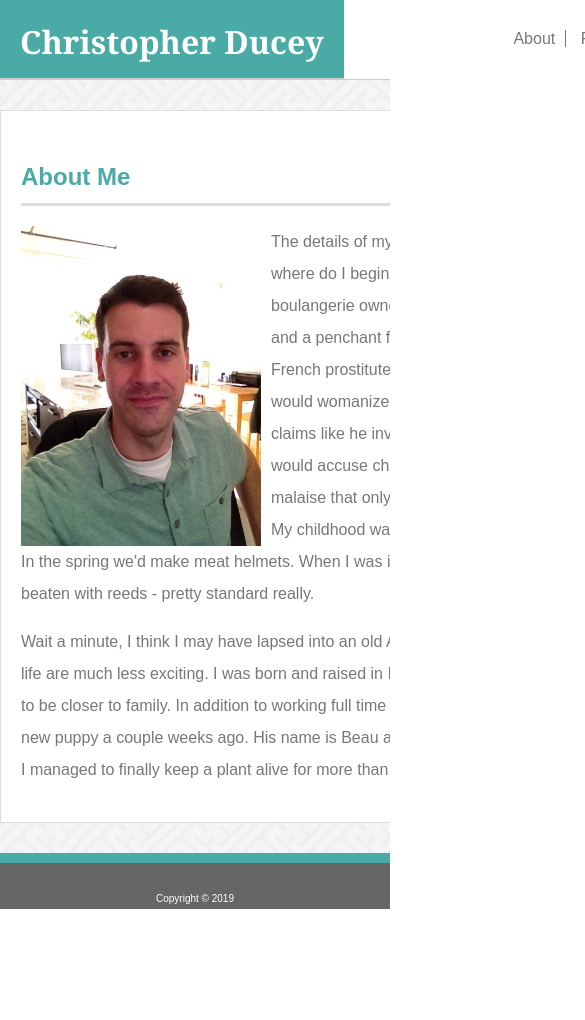
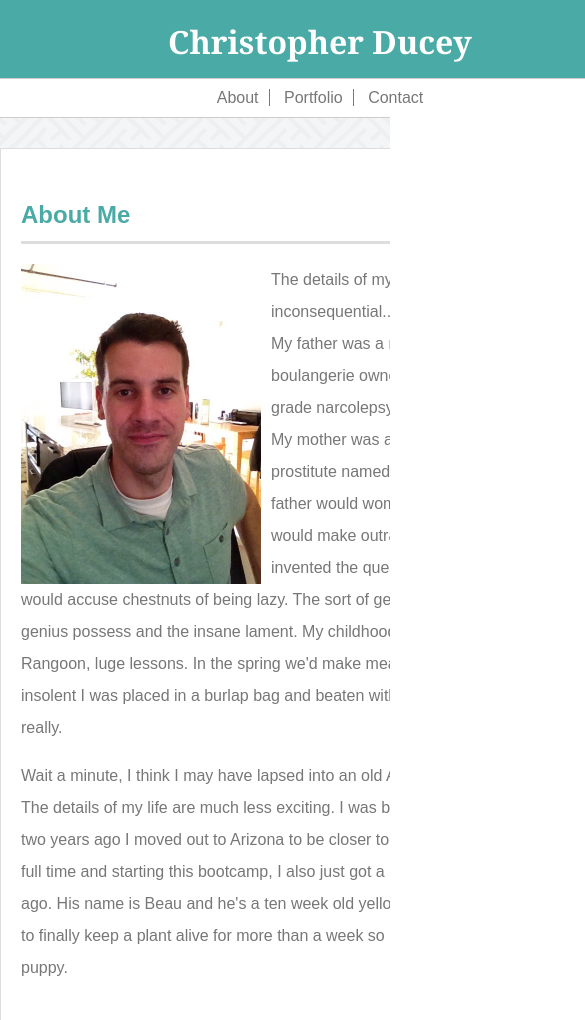
Before and after one commit to chrisducey01/Responsive-Portfolio, a plain HTML site: page index.html in a window 390 px wide. Shown: the top 1020 px of the page, 585 px wide, since content can reach past the window. Before the commit the page ends 909 px from the top, so only its background shows below. Drawn offline with Linux system fonts and the light colour scheme.

Commit message:
Working responsive layout with media queries in css for index.html

```diff
--- a/assets/css/styles.css
+++ b/assets/css/styles.css
@@ -165,24 +165,39 @@ input[type=submit] {
 @media screen and (max-width:768px){
     #headerContent{
         width: 740px;
-        margin: 0 auto;
-        background: #ffffff;
-        overflow: auto;
-        height: 79px;
     }
 
     section{
-        border: 1px solid #dddddd;
-        background-color: white;
-        padding: 20px;
         width: 740px;
-        margin: 30px auto;
-        line-height: 32px;
-        overflow: auto;
     }
 
 }
 
 @media screen and (max-width:640px){
+    header{
+        height: 100%;
+    }
+
+    #headerContent{
+        width: 640px;
+        height: 100%;
+    }
+
+    section{
+        width: 620px;
+    }
+
+    h1{
+        width: 100%;
+        text-align: center;
+        float: none;
+    }
+
+    #linkDiv{
+        margin: 0 auto;
+        width: 100%;
+        padding: 10px;
+        text-align: center;
+    }
 
 }
--- a/index.html
+++ b/index.html
@@ -5,7 +5,7 @@
     <meta charset="UTF-8">
     <title>About Me</title>
     <link rel="stylesheet" type="text/css" href="assets/css/styles.css">
-    <meta name="viewport" content="width-device-width, initial-scale=1">
+    <meta name="viewport" content="width=device-width, initial-scale=1">
 </head>
 
 <body>
```
